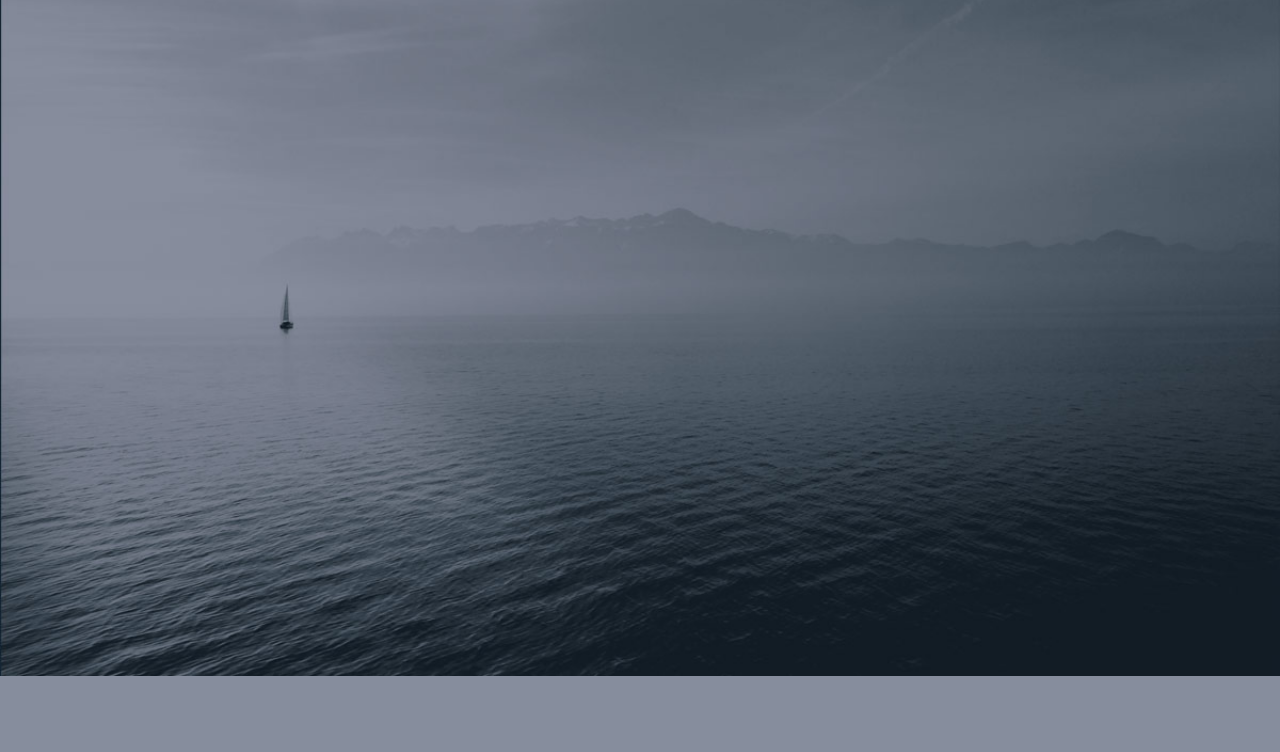
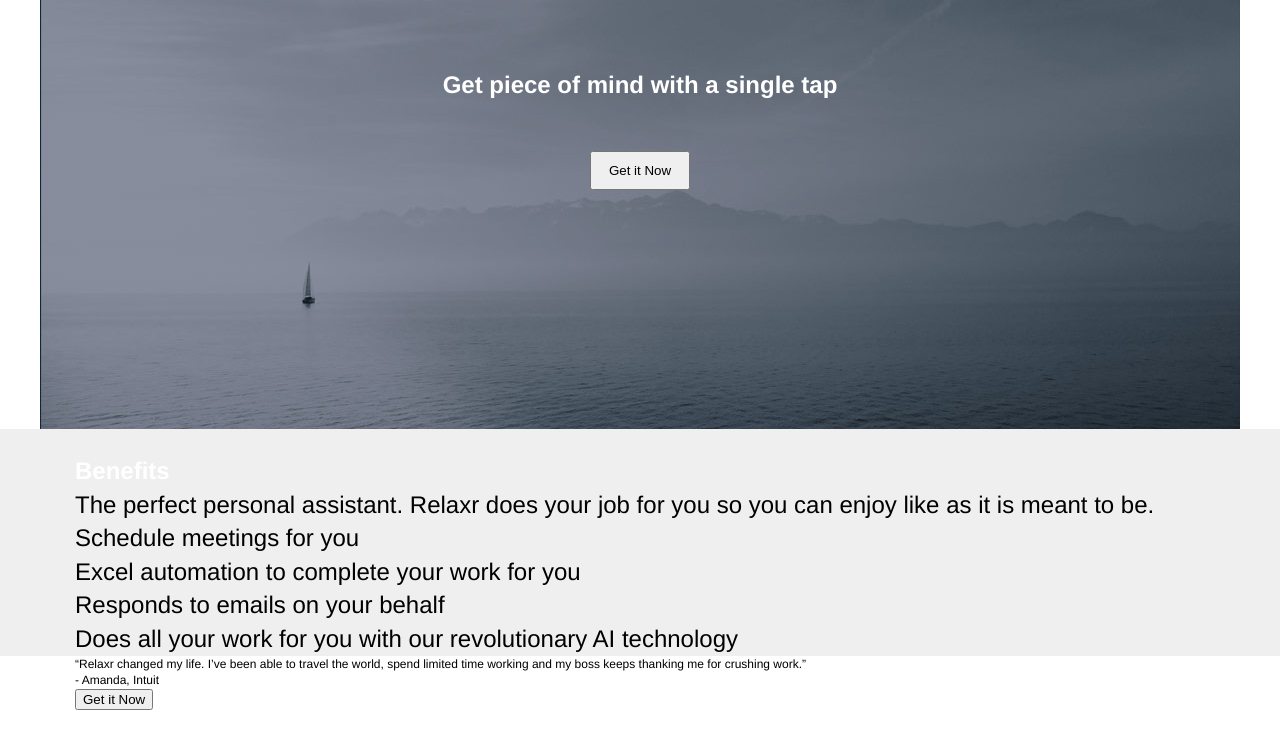
Before and after one commit to patkim88/FEWD85_Patricia, a plain HTML site: page week2_Pat/Assignment/index.html in a window 1280 px wide. Shown: the part 71-823 px from the top of the page. Before the commit the page ends 800 px from the top, so only its background shows below. Drawn offline with Linux system fonts and the light colour scheme.

Commit message:
Initial Work

```diff
--- a/week2_Pat/Assignment/css/style.css
+++ b/week2_Pat/Assignment/css/style.css
@@ -1,80 +1,50 @@
-/*
-Project Name: Blank Template
-Client: Your Client
-Author: Your Name
-Developer @GA in NYC
-*/
-
-
-/******************************************
-/* SETUP
-/*******************************************/
-
-/* Box Model Hack */
-* {
-     -moz-box-sizing: border-box; /* Firexfox */
-     -webkit-box-sizing: border-box; /* Safari/Chrome/iOS/Android */
-     box-sizing: border-box; /* IE */
+body {
+    color: #000;
+    font-size: 12px;
+    line-height: 1.4;
+    font-family: Helvetica, Arial, sans-serif;
 }
 
-/* Clear fix hack */
-.clearfix:after {
-     content: ".";
-     display: block;
-     clear: both;
-     visibility: hidden;
-     line-height: 0;
-     height: 0;
+.offset {
+    padding: 0 75px;
 }
 
-.clear {
-  clear: both;
+#container {
+    background-size: 100%;
+    background: url(../images/header_bg.jpg) no-repeat center top fixed;
+    height: 500px;
+    clear: both;
 }
 
-.alignright {
-  float: right;
-  padding: 0 0 10px 10px; /* note the padding around a right floated image */
+#container button {
+    width: 100px;
+    display: block;
+    margin: 0 auto 100px;
+    padding: 10px 0;
 }
 
-.alignleft {
-  float: left;
-  padding: 0 10px 10px 0; /* note the padding around a left floated image */
-}
-
-/******************************************
-/* BASE STYLES
-/*******************************************/
-
-body {
-     color: #000;
-     font-size: 12px;
-     line-height: 1.4;
-     font-family: Helvetica, Arial, sans-serif;
-     background: url(../images/header_bg.jpg) no-repeat center top rgb(134,141,157);
-      background-size: cover;
+#benefits {
+    background-color: #f0efef
 }
 
 
-/******************************************
-/* LAYOUT
-/*******************************************/
-
-/* Center the container */
-#container {
-  width: 100%;
-  margin: auto;
-  height: 500px;
-
+h1 {
+    font-weight: bolder;
+    font-size: 24px;
+    color: white;
+    padding-top: 25px;
 }
 
-header {
-
+h2 {
+    font-size: 24px;
+    font-weight: bold;
+    color: white;
+    text-align: center;
+    margin: 80px 0 50px;
 }
 
-footer {
+.get {}
 
+#benefits {
+    font-size: 24px;
 }
-
-/******************************************
-/* ADDITIONAL STYLES
-/*******************************************/
--- /dev/null
+++ b/week2_Pat/Assignment/css/styleguide.css
@@ -0,0 +1,80 @@
+/*
+Project Name: Relaxr Landing Page
+Client: Relaxr
+Author: Patricia Kim
+Developer @GA in NYC
+*/
+
+
+/******************************************
+/* SETUP
+/*******************************************/
+
+/* Box Model Hack */
+* {
+     -moz-box-sizing: border-box; /* Firexfox */
+     -webkit-box-sizing: border-box; /* Safari/Chrome/iOS/Android */
+     box-sizing: border-box; /* IE */
+}
+
+/* Clear fix hack */
+.clearfix:after {
+     content: ".";
+     display: block;
+     clear: both;
+     visibility: hidden;
+     line-height: 0;
+     height: 0;
+}
+
+.clear {
+  clear: both;
+}
+
+.alignright {
+  float: right;
+  padding: 0 0 10px 10px; /* note the padding around a right floated image */
+}
+
+.alignleft {
+  float: left;
+  padding: 0 10px 10px 0; /* note the padding around a left floated image */
+}
+
+/******************************************
+/* BASE STYLES
+/*******************************************/
+
+#container {
+     color: #000;
+     font-size: 12px;
+     line-height: 1.4;
+     font-family: Helvetica, Arial, sans-serif;
+     background: url(../images/header_bg.jpg) no-repeat center top rgb(134,141,157);
+     background-size: contain;
+}
+
+
+/******************************************
+/* LAYOUT
+/*******************************************/
+
+/* Center the container */
+#container {
+  width: 100%;
+  margin: auto;
+  height: 500px;
+
+}
+
+header {
+
+}
+
+footer {
+
+}
+
+/******************************************
+/* ADDITIONAL STYLES
+/*******************************************/
--- a/week2_Pat/Assignment/index.html
+++ b/week2_Pat/Assignment/index.html
@@ -1,26 +1,56 @@
-<!DOCTYPE html>
-<html lang="en">
-	<head>
-    	<meta charset="utf-8">
-    	<meta name="description" content="Your description goes here">
-    	<meta name="keywords" content="one, two, three">
+<html lang="en" xmlns="http://www.w3.org/1999/xhtml">
+<head>
+  <meta name="generator" content="HTML Tidy for Linux (vers 25 March 2009), see www.w3.org" />
+  <meta charset="utf-8" />
+  <meta name="description" content="Your description goes here" />
+  <meta name="keywords" content="one, two, three" />
 
-		<title>Blank Template</title>
+  <title>Relaxr</title><!-- external CSS link -->
+  <link rel="stylesheet" href="css/reset.css" type="text/css" />
+  <link rel="stylesheet" href="css/style.css" type="text/css" />
+</head>
 
-		<!-- external CSS link -->
-		<link rel="stylesheet" href="css/reset.css">
-		<link rel="stylesheet" href="css/style.css">
+<body>
+  <div id="container" class="offset">
+    <h1>Relaxr</h1>
+    <h2>Get piece of mind with a single tap</h2>
+    <button id="get">Get it Now</button>
+  </div><!-- #container ends-->
 
-	</head>
-	<body>
-		<div id="container">
-			<header>
-				<h1>Blank Template</h1>
-				<h2>Just another blank template</h2>
-			</header>
-			<footer>
-				&copy; Footer Goes Here
-			</footer>
-		</div><!-- #container -->
-	</body>
+  <div id="benefits" class="offset">
+    <h1>Benefits</h1>
+
+    <p>The perfect personal assistant. Relaxr does your job for you so you can enjoy like
+    as it is meant to be.</p>
+
+    <ul>
+      <li>Schedule meetings for you</li>
+
+      <li>Excel automation to complete your work for you</li>
+
+      <li>Responds to emails on your behalf</li>
+
+      <li>Does all your work for you with our revolutionary AI technology</li>
+    </ul>
+  </div>
+
+  <div id="testimonial" class="offset">
+    <blockquote>&#8220;Relaxr changed my life. I&#8217;ve been able to travel the world, spend
+    limited time working and my boss keeps thanking me for crushing
+    work.&#8221;</blockquote><p>- Amanda, Intuit</p>
+  </div>
+
+  <div class="sign-up offset">
+    <button type="button">Get it Now</button>
+  </div>
+
+  <footer class="offset">
+  	<h1></h1>
+  	<div class="social">
+  		<img src="" alt="">
+  		<img src="" alt="">
+  	</div>
+  	<div class="copy"></div>
+  </footer>
+</body>
 </html>
--- /dev/null
+++ b/week2_Pat/Layout Lab/main.css
@@ -0,0 +1,32 @@
+html {
+  width: 90%;
+}
+
+.main-nav {
+  background-color: #ff6;
+}
+
+.wrapper {
+  margin-top: 5px;
+}
+
+.articles {
+  float: left;
+  width: 69%;
+  background-color: #ff3;
+  height: 400px;
+  display: block;
+}
+
+.sidebar {
+  float: right;
+  width: 30%;
+  background-color: #ff3;
+  height: 400px;
+  display: block;
+  overflow: hidden;
+}
+
+.copyright {
+  clear: both;
+}
```
Also changed, not shown: week2_Pat/Layout Lab/main.html (added, +47 -0 lines).
